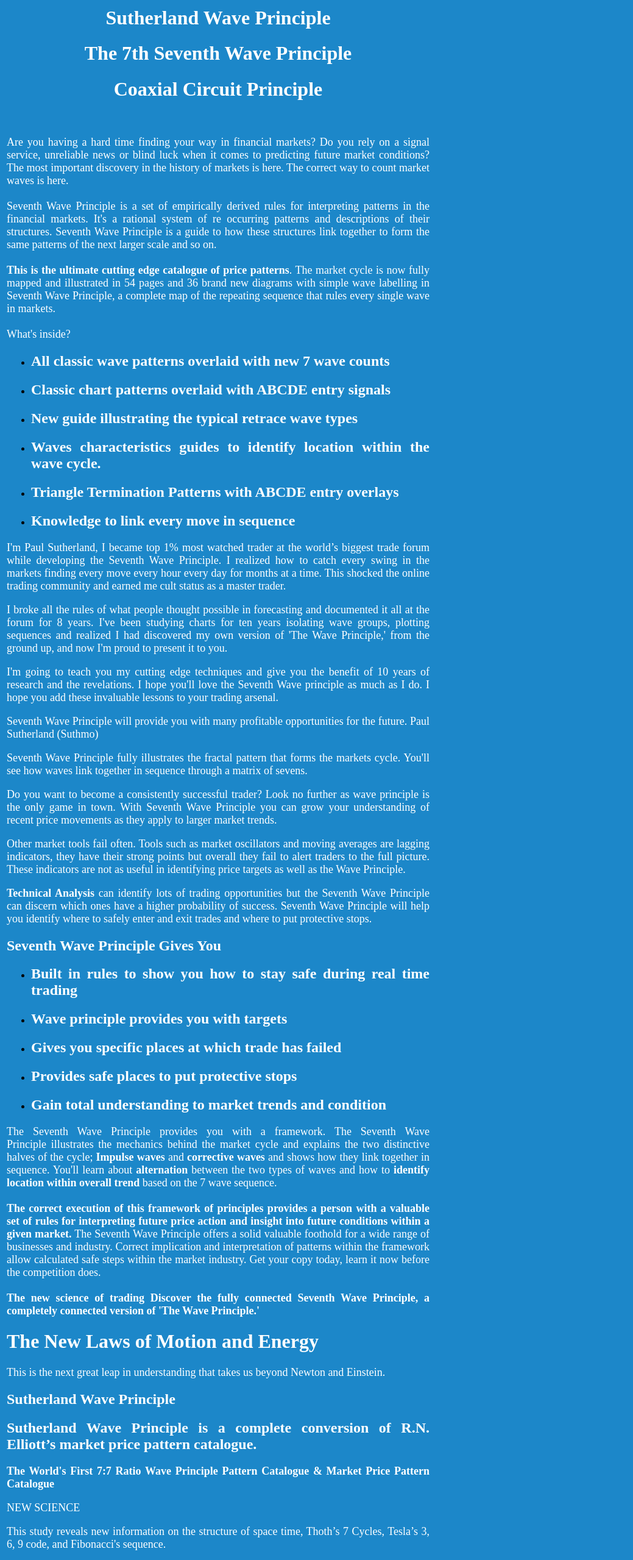
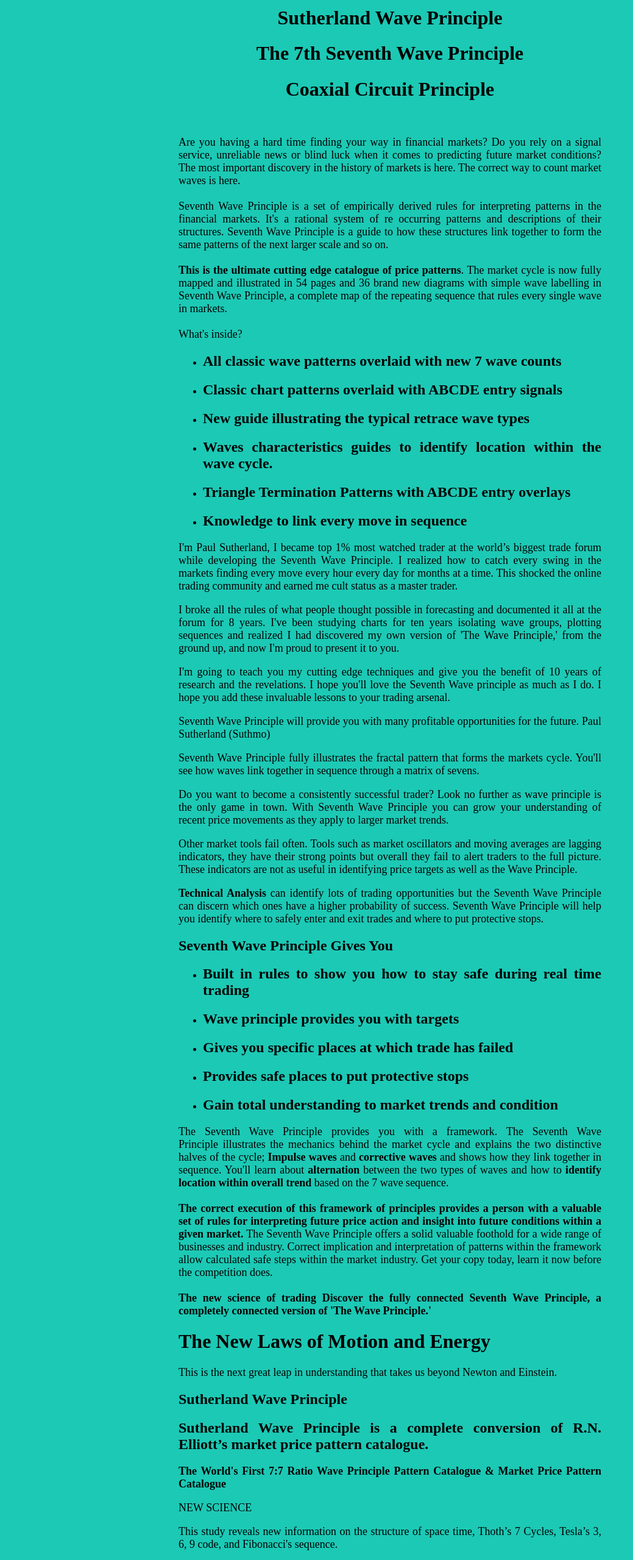
Before and after one commit to TheWavePrinciple/waveprinciple, a plain HTML site: page index.htm in a window 1280 px wide. Shown: the top 2559 px of the page at 61% size, without its empty margins (0-1039 px from the left). Drawn offline with Linux system fonts and the light colour scheme.

Commit message:
Update index.htm

```diff
--- a/index.htm
+++ b/index.htm
@@ -3,80 +3,80 @@
     <title>Sutherland Wave Principle</title>
 <style>
     body {
-      background-color: #1c87c9; /* hex code */
+      background-color: #1cc9b5; /* hex code */
     }
   </style>
   </head>
   <body>
-<table style="width: 700px;">
+<table style="width: 700px; margin-left: auto; margin-right: auto;">
 <tbody>
 <tr>
-<td>
-<h1 style="text-align: center;"><span style="color: #ffffff;">Sutherland Wave Principle</span></h1>
-<h1 style="text-align: center;"><span style="color: #ffffff;">The 7th Seventh Wave Principle</span></h1>
-<h1 style="text-align: center;"><span style="color: #ffffff;">Coaxial Circuit Principle</span><br /><br /></h1>
-<p style="font-size: 18px; text-align: justify;"><span style="color: #ffffff;">Are you having a hard time finding your way in financial markets? Do you rely on a signal service, unreliable news or blind luck when it comes to predicting future market conditions? The most important discovery in the history of markets is here. The correct way to count market waves is here. </span><br /><br /><span style="color: #ffffff;">Seventh Wave Principle is a set of empirically derived rules for interpreting patterns in the financial markets. It's a rational system of re occurring patterns and descriptions of their structures. Seventh Wave Principle is a guide to how these structures link together to form the same patterns of the next larger scale and so on.</span><br /><br /><span style="color: #ffffff;"> <strong>This is the ultimate cutting edge catalogue of price patterns</strong>. The market cycle is now fully mapped and illustrated in 54 pages and 36 brand new diagrams with simple wave labelling in Seventh Wave Principle, a complete map of the repeating sequence that rules every single wave in markets. </span><br /><br /><span style="color: #ffffff;">What's inside?</span></p>
+<td style="width: 690px;">
+<h1 style="text-align: center;"><span style="color: #000000;">Sutherland Wave Principle</span></h1>
+<h1 style="text-align: center;"><span style="color: #000000;">The 7th Seventh Wave Principle</span></h1>
+<h1 style="text-align: center;"><span style="color: #000000;">Coaxial Circuit Principle</span><br /><br /></h1>
+<p style="font-size: 18px; text-align: justify;"><span style="color: #000000;">Are you having a hard time finding your way in financial markets? Do you rely on a signal service, unreliable news or blind luck when it comes to predicting future market conditions? The most important discovery in the history of markets is here. The correct way to count market waves is here. </span><br /><br /><span style="color: #000000;">Seventh Wave Principle is a set of empirically derived rules for interpreting patterns in the financial markets. It's a rational system of re occurring patterns and descriptions of their structures. Seventh Wave Principle is a guide to how these structures link together to form the same patterns of the next larger scale and so on.</span><br /><br /><span style="color: #000000;"> <strong>This is the ultimate cutting edge catalogue of price patterns</strong>. The market cycle is now fully mapped and illustrated in 54 pages and 36 brand new diagrams with simple wave labelling in Seventh Wave Principle, a complete map of the repeating sequence that rules every single wave in markets. </span><br /><br /><span style="color: #000000;">What's inside?</span></p>
 <ul style="text-align: justify;">
 <li>
-<h2><span style="color: #ffffff;"><strong>All classic wave patterns overlaid with new 7 wave counts</strong></span></h2>
+<h2><span style="color: #000000;"><strong>All classic wave patterns overlaid with new 7 wave counts</strong></span></h2>
 </li>
 <li>
-<h2><span style="color: #ffffff;"><strong>Classic chart patterns overlaid with ABCDE entry signals </strong></span></h2>
+<h2><span style="color: #000000;"><strong>Classic chart patterns overlaid with ABCDE entry signals </strong></span></h2>
 </li>
 <li>
-<h2><span style="color: #ffffff;"><strong>New guide illustrating the typical retrace wave types </strong></span></h2>
+<h2><span style="color: #000000;"><strong>New guide illustrating the typical retrace wave types </strong></span></h2>
 </li>
 <li>
-<h2><span style="color: #ffffff;"><strong>Waves characteristics guides to identify location within the wave cycle. </strong></span></h2>
+<h2><span style="color: #000000;"><strong>Waves characteristics guides to identify location within the wave cycle. </strong></span></h2>
 </li>
 <li>
-<h2><span style="color: #ffffff;"><strong>Triangle Termination Patterns with ABCDE entry overlays </strong></span></h2>
+<h2><span style="color: #000000;"><strong>Triangle Termination Patterns with ABCDE entry overlays </strong></span></h2>
 </li>
 <li>
-<h2><span style="color: #ffffff;"><strong>Knowledge to link every move in sequence</strong></span></h2>
+<h2><span style="color: #000000;"><strong>Knowledge to link every move in sequence</strong></span></h2>
 </li>
 </ul>
-<p style="font-size: 18px; text-align: justify;"><span style="color: #ffffff;">I'm Paul Sutherland, I became top 1% most watched trader at the world&rsquo;s biggest trade forum while developing the Seventh Wave Principle. I realized how to catch every swing in the markets finding every move every hour every day for months at a time. This shocked the online trading community and earned me cult status as a master trader.</span></p>
-<p style="font-size: 18px; text-align: justify;"><span style="color: #ffffff;">I broke all the rules of what people thought possible in forecasting and documented it all at the forum for 8 years. I've been studying charts for ten years isolating wave groups, plotting sequences and realized I had discovered my own version of 'The Wave Principle,' from the ground up, and now I'm proud to present it to you.</span></p>
-<p style="font-size: 18px; text-align: justify;"><span style="color: #ffffff;">I'm going to teach you my cutting edge techniques and give you the benefit of 10 years of research and the revelations. I hope you'll love the Seventh Wave principle as much as I do. I hope you add these invaluable lessons to your trading arsenal.</span></p>
-<p style="font-size: 18px; text-align: justify;"><span style="color: #ffffff;">Seventh Wave Principle will provide you with many profitable opportunities for the future. Paul Sutherland (Suthmo)</span></p>
-<p style="font-size: 18px; text-align: justify;"><span style="color: #ffffff;">Seventh Wave Principle fully illustrates the fractal pattern that forms the markets cycle. You'll see how waves link together in sequence through a matrix of sevens.</span></p>
-<p style="font-size: 18px; text-align: justify;"><span style="color: #ffffff;">Do you want to become a consistently successful trader? Look no further as wave principle is the only game in town. With Seventh Wave Principle you can grow your understanding of recent price movements as they apply to larger market trends.</span></p>
-<p style="font-size: 18px; text-align: justify;"><span style="color: #ffffff;">Other market tools fail often. Tools such as market oscillators and moving averages are lagging indicators, they have their strong points but overall they fail to alert traders to the full picture. These indicators are not as useful in identifying price targets as well as the Wave Principle.</span></p>
-<p style="font-size: 18px; text-align: justify;"><span style="color: #ffffff;"><strong>Technical Analysis</strong> can identify lots of trading opportunities but the Seventh Wave Principle can discern which ones have a higher probability of success. Seventh Wave Principle will help you identify where to safely enter and exit trades and where to put protective stops.</span></p>
-<h2 style="text-align: justify;"><span style="color: #ffffff;">Seventh Wave Principle&nbsp;Gives You</span></h2>
+<p style="font-size: 18px; text-align: justify;"><span style="color: #000000;">I'm Paul Sutherland, I became top 1% most watched trader at the world&rsquo;s biggest trade forum while developing the Seventh Wave Principle. I realized how to catch every swing in the markets finding every move every hour every day for months at a time. This shocked the online trading community and earned me cult status as a master trader.</span></p>
+<p style="font-size: 18px; text-align: justify;"><span style="color: #000000;">I broke all the rules of what people thought possible in forecasting and documented it all at the forum for 8 years. I've been studying charts for ten years isolating wave groups, plotting sequences and realized I had discovered my own version of 'The Wave Principle,' from the ground up, and now I'm proud to present it to you.</span></p>
+<p style="font-size: 18px; text-align: justify;"><span style="color: #000000;">I'm going to teach you my cutting edge techniques and give you the benefit of 10 years of research and the revelations. I hope you'll love the Seventh Wave principle as much as I do. I hope you add these invaluable lessons to your trading arsenal.</span></p>
+<p style="font-size: 18px; text-align: justify;"><span style="color: #000000;">Seventh Wave Principle will provide you with many profitable opportunities for the future. Paul Sutherland (Suthmo)</span></p>
+<p style="font-size: 18px; text-align: justify;"><span style="color: #000000;">Seventh Wave Principle fully illustrates the fractal pattern that forms the markets cycle. You'll see how waves link together in sequence through a matrix of sevens.</span></p>
+<p style="font-size: 18px; text-align: justify;"><span style="color: #000000;">Do you want to become a consistently successful trader? Look no further as wave principle is the only game in town. With Seventh Wave Principle you can grow your understanding of recent price movements as they apply to larger market trends.</span></p>
+<p style="font-size: 18px; text-align: justify;"><span style="color: #000000;">Other market tools fail often. Tools such as market oscillators and moving averages are lagging indicators, they have their strong points but overall they fail to alert traders to the full picture. These indicators are not as useful in identifying price targets as well as the Wave Principle.</span></p>
+<p style="font-size: 18px; text-align: justify;"><span style="color: #000000;"><strong>Technical Analysis</strong> can identify lots of trading opportunities but the Seventh Wave Principle can discern which ones have a higher probability of success. Seventh Wave Principle will help you identify where to safely enter and exit trades and where to put protective stops.</span></p>
+<h2 style="text-align: justify;"><span style="color: #000000;">Seventh Wave Principle&nbsp;Gives You</span></h2>
 <ul style="text-align: justify;">
 <li>
-<h2><span style="color: #ffffff;"><strong>Built in rules to show you how to stay safe during real time trading </strong></span></h2>
+<h2><span style="color: #000000;"><strong>Built in rules to show you how to stay safe during real time trading </strong></span></h2>
 </li>
 <li>
-<h2><span style="color: #ffffff;"><strong>Wave principle provides you with targets </strong></span></h2>
+<h2><span style="color: #000000;"><strong>Wave principle provides you with targets </strong></span></h2>
 </li>
 <li>
-<h2><span style="color: #ffffff;"><strong>Gives you specific places at which trade has failed </strong></span></h2>
+<h2><span style="color: #000000;"><strong>Gives you specific places at which trade has failed </strong></span></h2>
 </li>
 <li>
-<h2><span style="color: #ffffff;"><strong>Provides safe places to put protective stops </strong></span></h2>
+<h2><span style="color: #000000;"><strong>Provides safe places to put protective stops </strong></span></h2>
 </li>
 <li>
-<h2><span style="color: #ffffff;"><strong>Gain total understanding to market trends and condition</strong></span></h2>
+<h2><span style="color: #000000;"><strong>Gain total understanding to market trends and condition</strong></span></h2>
 </li>
 </ul>
-<p style="font-size: 18px; text-align: justify;"><span style="color: #ffffff;">The Seventh Wave Principle provides you with a framework. The Seventh Wave Principle&nbsp;illustrates the mechanics behind the market cycle and explains the two distinctive halves of the cycle; <strong>Impulse waves</strong> and <strong>corrective waves</strong> and shows how they link together in sequence. You'll learn about <strong>alternation</strong> between the two types of waves and how to <strong>identify location within overall trend</strong> based on&nbsp;the 7 wave sequence. </span><br /><br /><span style="color: #ffffff;"><strong>The correct execution of this framework of principles provides a person with a valuable set of rules for interpreting future price action and insight into future conditions within a given market.</strong> The Seventh Wave Principle offers a solid valuable foothold for a wide range of businesses and industry. Correct implication and interpretation of patterns within the framework allow calculated safe steps within the market industry. Get your copy today, learn it now before the competition does. </span><br /><br /><span style="color: #ffffff;"><strong>The new science of trading Discover the fully connected Seventh Wave Principle, a completely connected version of 'The Wave Principle.'</strong></span></p>
-<h1 style="text-align: justify;"><span style="color: #ffffff;">The New Laws of Motion and Energy</span></h1>
-<p style="font-size: 18px; text-align: justify;"><span style="color: #ffffff;">This is the next great leap in understanding that takes us beyond Newton and Einstein.</span></p>
-<h2 style="text-align: justify;"><span style="color: #ffffff;">Sutherland Wave Principle</span></h2>
-<h2 style="text-align: justify;"><span style="color: #ffffff;">Sutherland Wave Principle is a complete conversion of R.N. Elliott&rsquo;s market price pattern catalogue.</span></h2>
-<p style="font-size: 18px; text-align: justify;"><span style="color: #ffffff;"><strong>The World's First 7:7 Ratio Wave Principle Pattern Catalogue &amp; Market Price Pattern Catalogue</strong></span></p>
-<p style="font-size: 18px; text-align: justify;"><span style="color: #ffffff;">NEW SCIENCE</span></p>
-<p style="font-size: 18px; text-align: justify;"><span style="color: #ffffff;">This study reveals new information on the structure of space time, Thoth&rsquo;s 7 Cycles, Tesla&rsquo;s 3, 6, 9 code, and Fibonacci's sequence.</span></p>
-<p style="font-size: 18px; text-align: justify;"><span style="color: #ffffff;">Sutherland Wave Institute is home of The Only Accurate 7:7 Ratio Market Price Pattern Catalogue! We&rsquo;ve discovered how Platonic Solid shapes are formed within waves relative to wave numbers.</span></p>
-<p style="font-size: 18px; text-align: justify;"><span style="color: #ffffff;"><strong>This study greatly expands Elliott's first vision of wave principle by revealing how wave principle ties into Tesla and Fibonacci codes.</strong></span></p>
-<p style="font-size: 18px; text-align: justify;"><span style="color: #ffffff;">This study unifies the works of Elliott, Fibonacci, Tesla, Sutherland, Haramein, Winters, Hoadley, Jain108&hellip;, to reveal the relationship between the story of creation, wave principle and quantum physics.</span></p>
-<p style="font-size: 18px; text-align: justify;"><span style="color: #ffffff;"><strong>This study was produced from a decade of live charting at Forex Factory and with help from Elliott Wave Principle and Article 65 at Cosmic-Core&rsquo;s Free Library.</strong></span></p>
-<h2 style="text-align: justify;"><span style="color: #ffffff;">Sutherland's Quantum Wave Principle</span></h2>
-<h1 style="text-align: center;"><span style="color: #ffffff;"><a style="color: #ffffff;" href="https://www.lulu.com/shop/renee-hoadley-and-paul-sutherland/sutherland-quantum-wave-principle/hardcover/product-k4gvjk.html/" target="new">Learn more about Sutherland's Quantum Wave Principle</a></span></h1>
-<p style="text-align: justify;"><span style="color: #ffffff;"><img src="https://assets.lulu.com/cover_thumbs/k/4/k4gvjk-front-shortedge-384.jpg" alt="wave_principle" width="384" height="501" /></span></p>
+<p style="font-size: 18px; text-align: justify;"><span style="color: #000000;">The Seventh Wave Principle provides you with a framework. The Seventh Wave Principle&nbsp;illustrates the mechanics behind the market cycle and explains the two distinctive halves of the cycle; <strong>Impulse waves</strong> and <strong>corrective waves</strong> and shows how they link together in sequence. You'll learn about <strong>alternation</strong> between the two types of waves and how to <strong>identify location within overall trend</strong> based on&nbsp;the 7 wave sequence. </span><br /><br /><span style="color: #000000;"><strong>The correct execution of this framework of principles provides a person with a valuable set of rules for interpreting future price action and insight into future conditions within a given market.</strong> The Seventh Wave Principle offers a solid valuable foothold for a wide range of businesses and industry. Correct implication and interpretation of patterns within the framework allow calculated safe steps within the market industry. Get your copy today, learn it now before the competition does. </span><br /><br /><span style="color: #000000;"><strong>The new science of trading Discover the fully connected Seventh Wave Principle, a completely connected version of 'The Wave Principle.'</strong></span></p>
+<h1 style="text-align: justify;"><span style="color: #000000;">The New Laws of Motion and Energy</span></h1>
+<p style="font-size: 18px; text-align: justify;"><span style="color: #000000;">This is the next great leap in understanding that takes us beyond Newton and Einstein.</span></p>
+<h2 style="text-align: justify;"><span style="color: #000000;">Sutherland Wave Principle</span></h2>
+<h2 style="text-align: justify;"><span style="color: #000000;">Sutherland Wave Principle is a complete conversion of R.N. Elliott&rsquo;s market price pattern catalogue.</span></h2>
+<p style="font-size: 18px; text-align: justify;"><span style="color: #000000;"><strong>The World's First 7:7 Ratio Wave Principle Pattern Catalogue &amp; Market Price Pattern Catalogue</strong></span></p>
+<p style="font-size: 18px; text-align: justify;"><span style="color: #000000;">NEW SCIENCE</span></p>
+<p style="font-size: 18px; text-align: justify;"><span style="color: #000000;">This study reveals new information on the structure of space time, Thoth&rsquo;s 7 Cycles, Tesla&rsquo;s 3, 6, 9 code, and Fibonacci's sequence.</span></p>
+<p style="font-size: 18px; text-align: justify;"><span style="color: #000000;">Sutherland Wave Institute is home of The Only Accurate 7:7 Ratio Market Price Pattern Catalogue! We&rsquo;ve discovered how Platonic Solid shapes are formed within waves relative to wave numbers.</span></p>
+<p style="font-size: 18px; text-align: justify;"><span style="color: #000000;"><strong>This study greatly expands Elliott's first vision of wave principle by revealing how wave principle ties into Tesla and Fibonacci codes.</strong></span></p>
+<p style="font-size: 18px; text-align: justify;"><span style="color: #000000;">This study unifies the works of Elliott, Fibonacci, Tesla, Sutherland, Haramein, Winters, Hoadley, Jain108&hellip;, to reveal the relationship between the story of creation, wave principle and quantum physics.</span></p>
+<p style="font-size: 18px; text-align: justify;"><span style="color: #000000;"><strong>This study was produced from a decade of live charting at Forex Factory and with help from Elliott Wave Principle and Article 65 at Cosmic-Core&rsquo;s Free Library.</strong></span></p>
+<h2 style="text-align: justify;"><span style="color: #000000;">Sutherland's Quantum Wave Principle</span></h2>
+<h1 style="text-align: center;"><span style="color: #000000;"><a style="color: #000000;" href="https://www.lulu.com/shop/renee-hoadley-and-paul-sutherland/sutherland-quantum-wave-principle/hardcover/product-k4gvjk.html/" target="new">Learn more about Sutherland's Quantum Wave Principle</a></span></h1>
+<p style="text-align: center;"><span style="color: #000000;"><img src="https://assets.lulu.com/cover_thumbs/k/4/k4gvjk-front-shortedge-384.jpg" alt="wave_principle" width="384" height="501" /></span></p>
 </td>
 </tr>
 </tbody>
```
